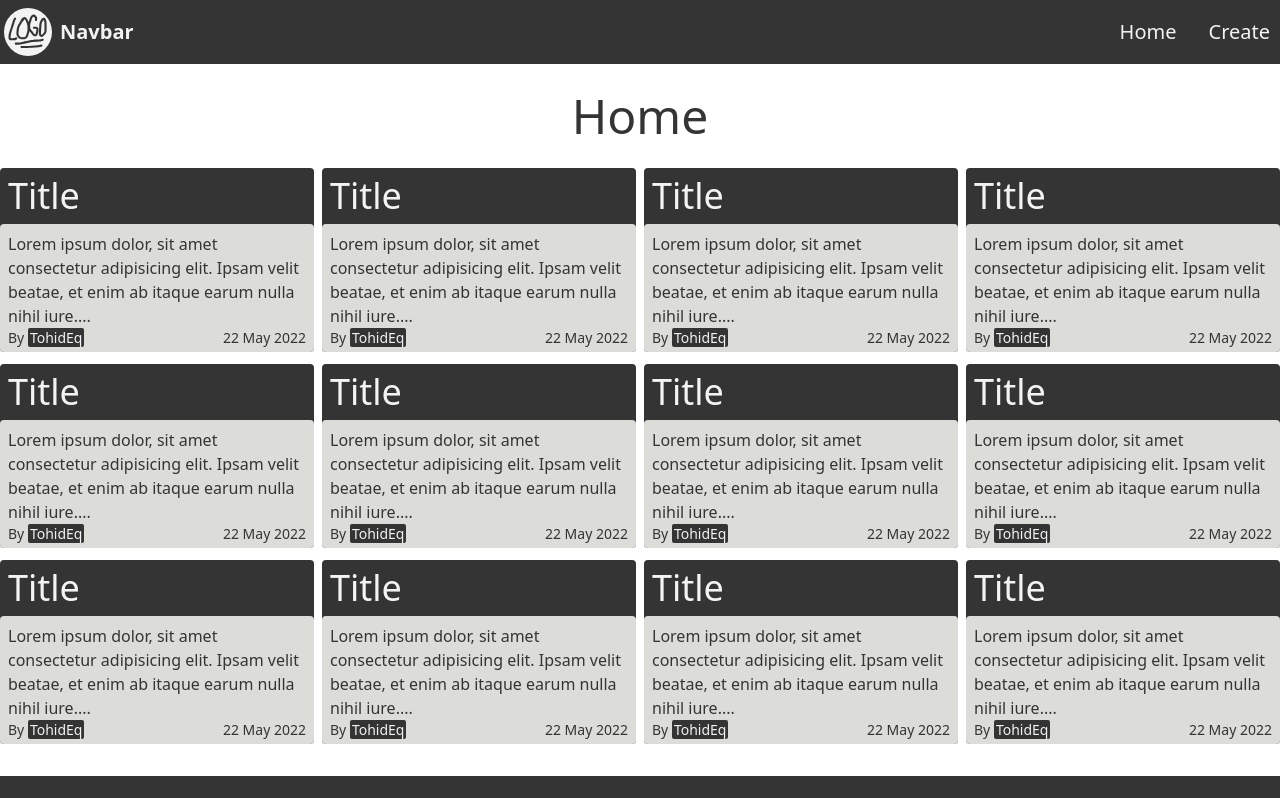
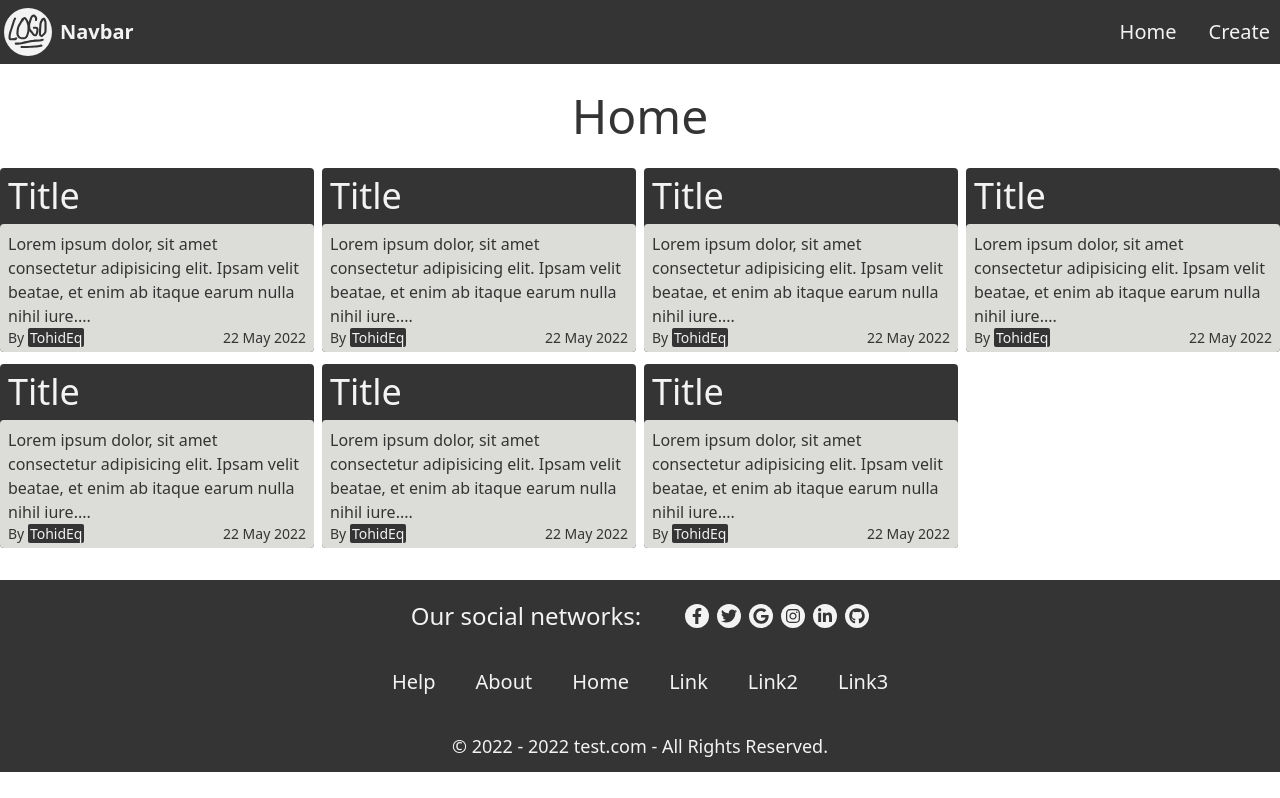
Before and after one commit to TohidEq/simple-blog, a React (Create React App) app: page /home in a window 1280 px wide. Shown: the top 798 px of the page. Built offline with nearby package versions, Linux system fonts and the light colour scheme.

Commit message:
Fix problem (Cards hover)

```diff
--- a/src/components/Home.tsx
+++ b/src/components/Home.tsx
@@ -8,7 +8,7 @@ export default function Home (props: IHomeProps) {
     <div className='home'>
       <h1>Home</h1>
       <div className="home-cards">
-        <a href='#5' className="home-card">
+        <a href='#5' className="home-card group">
           <div className="card-title">Title</div>
           <div className="card-texts">
             <div className="card-text">
@@ -23,7 +23,7 @@ export default function Home (props: IHomeProps) {
           </div>
         </a>
 
-        <a href='#5' className="home-card">
+        <a href='#5' className="home-card group">
           <div className="card-title">Title</div>
           <div className="card-texts">
             <div className="card-text">
@@ -38,7 +38,7 @@ export default function Home (props: IHomeProps) {
           </div>
         </a>
 
-        <a href='#5' className="home-card">
+        <a href='#5' className="home-card group">
           <div className="card-title">Title</div>
           <div className="card-texts">
             <div className="card-text">
@@ -53,7 +53,7 @@ export default function Home (props: IHomeProps) {
           </div>
         </a>
 
-        <a href='#5' className="home-card">
+        <a href='#5' className="home-card group">
           <div className="card-title">Title</div>
           <div className="card-texts">
             <div className="card-text">
@@ -68,7 +68,7 @@ export default function Home (props: IHomeProps) {
           </div>
         </a>
 
-        <a href='#5' className="home-card">
+        <a href='#5' className="home-card group">
           <div className="card-title">Title</div>
           <div className="card-texts">
             <div className="card-text">
@@ -83,7 +83,7 @@ export default function Home (props: IHomeProps) {
           </div>
         </a>
 
-        <a href='#5' className="home-card">
+        <a href='#5' className="home-card group">
           <div className="card-title">Title</div>
           <div className="card-texts">
             <div className="card-text">
@@ -98,7 +98,7 @@ export default function Home (props: IHomeProps) {
           </div>
         </a>
 
-        <a href='#5' className="home-card">
+        <a href='#5' className="home-card group">
           <div className="card-title">Title</div>
           <div className="card-texts">
             <div className="card-text">
@@ -113,80 +113,6 @@ export default function Home (props: IHomeProps) {
           </div>
         </a>
 
-        <a href='#5' className="home-card">
-          <div className="card-title">Title</div>
-          <div className="card-texts">
-            <div className="card-text">
-              Lorem ipsum dolor, sit amet consectetur adipisicing elit. Ipsam velit beatae, et enim ab itaque earum nulla nihil iure....
-            </div>
-            <div className="card-info">
-              <div className="card-author">
-                By <a href="#2"> TohidEq</a>
-              </div>
-              <div className="card-date">22 May 2022</div>
-            </div>
-          </div>
-        </a>
-
-        <a href='#5' className="home-card">
-          <div className="card-title">Title</div>
-          <div className="card-texts">
-            <div className="card-text">
-              Lorem ipsum dolor, sit amet consectetur adipisicing elit. Ipsam velit beatae, et enim ab itaque earum nulla nihil iure....
-            </div>
-            <div className="card-info">
-              <div className="card-author">
-                By <a href="#2"> TohidEq</a>
-              </div>
-              <div className="card-date">22 May 2022</div>
-            </div>
-          </div>
-        </a>
-
-        <a href='#5' className="home-card">
-          <div className="card-title">Title</div>
-          <div className="card-texts">
-            <div className="card-text">
-              Lorem ipsum dolor, sit amet consectetur adipisicing elit. Ipsam velit beatae, et enim ab itaque earum nulla nihil iure....
-            </div>
-            <div className="card-info">
-              <div className="card-author">
-                By <a href="#2"> TohidEq</a>
-              </div>
-              <div className="card-date">22 May 2022</div>
-            </div>
-          </div>
-        </a>
-
-        <a href='#5' className="home-card">
-          <div className="card-title">Title</div>
-          <div className="card-texts">
-            <div className="card-text">
-              Lorem ipsum dolor, sit amet consectetur adipisicing elit. Ipsam velit beatae, et enim ab itaque earum nulla nihil iure....
-            </div>
-            <div className="card-info">
-              <div className="card-author">
-                By <a href="#2"> TohidEq</a>
-              </div>
-              <div className="card-date">22 May 2022</div>
-            </div>
-          </div>
-        </a>
-
-        <a href='#5' className="home-card">
-          <div className="card-title">Title</div>
-          <div className="card-texts">
-            <div className="card-text">
-              Lorem ipsum dolor, sit amet consectetur adipisicing elit. Ipsam velit beatae, et enim ab itaque earum nulla nihil iure....
-            </div>
-            <div className="card-info">
-              <div className="card-author">
-                By <a href="#2"> TohidEq</a>
-              </div>
-              <div className="card-date">22 May 2022</div>
-            </div>
-          </div>
-        </a>
       </div>
     </div>
 
--- a/src/css/base/_home.css
+++ b/src/css/base/_home.css
@@ -57,8 +57,8 @@
 }
 .card-texts {
     @apply bg-dead-c text-darck-c-2 p-2  pb-1 rounded
-        hover:bg-hover-c
-        active:bg-clicked-c
+        group-hover:bg-hover-c
+        group-active:bg-clicked-c
 }
 .card-test {
     @apply text-xl font-light h-auto sm:h-24
--- a/src/css/index.css
+++ b/src/css/index.css
@@ -1175,12 +1175,12 @@ body {
   color: rgb(52 52 52 / var(--tw-text-opacity));
 }
 
-.card-texts:hover {
+.group:hover .card-texts {
   --tw-bg-opacity: 1;
   background-color: rgb(233 220 190 / var(--tw-bg-opacity));
 }
 
-.card-texts:active {
+.group:active .card-texts {
   --tw-bg-opacity: 1;
   background-color: rgb(241 210 139 / var(--tw-bg-opacity));
 }
```
